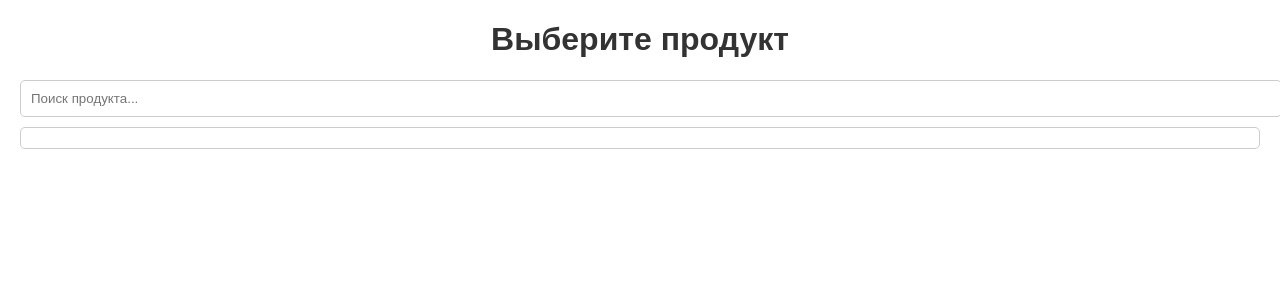
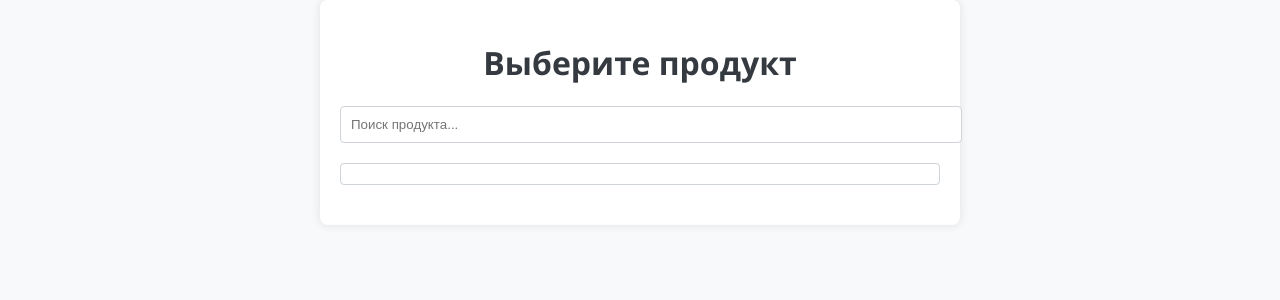
Before and after one commit to alsrnv/proj_n, a Python web app: template templates/products.html in a window 1280 px wide. Shown: the top 300 px of the page. Run offline with Jinja, Linux system fonts and the light colour scheme; the template is opened without the code that fills it, so the values that code supplies are empty; some libraries are stand-ins or nearby versions.

Commit message:
update web app view

```diff
--- a/templates/products.html
+++ b/templates/products.html
@@ -4,101 +4,111 @@
     <meta charset="UTF-8">
     <meta name="viewport" content="width=device-width, initial-scale=1.0">
     <title>Выбор продукта</title>
+    <script src="https://cdn.plot.ly/plotly-latest.min.js"></script>
     <style>
         body {
-            font-family: Arial, sans-serif;
-            margin: 20px;
+            font-family: 'Segoe UI', Tahoma, Geneva, Verdana, sans-serif;
+            margin: 0;
             padding: 0;
+            background-color: #f8f9fa;
+        }
+        .container {
+            padding: 20px;
+            max-width: 600px;
+            margin: auto;
+            background-color: #ffffff;
+            box-shadow: 0 0 10px rgba(0, 0, 0, 0.1);
+            border-radius: 8px;
         }
         h1 {
             text-align: center;
-            color: #333;
+            color: #343a40;
         }
-        #searchBox {
+        #search {
             width: 100%;
             padding: 10px;
-            margin-bottom: 10px;
-            border: 1px solid #ccc;
-            border-radius: 5px;
+            margin-bottom: 20px;
+            border: 1px solid #ced4da;
+            border-radius: 4px;
         }
-        #productList {
+        #product-list {
             max-height: 400px;
             overflow-y: auto;
-            border: 1px solid #ccc;
-            border-radius: 5px;
+            border: 1px solid #ced4da;
+            border-radius: 4px;
             padding: 10px;
+            background-color: #ffffff;
         }
         .product-item {
             padding: 10px;
-            margin-bottom: 5px;
-            border: 1px solid #ddd;
-            border-radius: 5px;
+            border-bottom: 1px solid #ddd;
             cursor: pointer;
-            transition: background-color 0.3s, border-color 0.3s;
         }
         .product-item:hover {
-            background-color: #f9f9f9;
-            border-color: #bbb;
+            background-color: #f8f9fa;
+        }
+        #graph-container {
+            margin-top: 20px;
         }
     </style>
 </head>
 <body>
+    <div class="container">
         <h1>Выберите продукт</h1>
-    <input type="text" id="searchBox" placeholder="Поиск продукта...">
-    <div id="productList"></div>
+        <input type="text" id="search" placeholder="Поиск продукта..." oninput="filterProducts()">
+        <div id="product-list"></div>
+        <div id="graph-container"></div>
+    </div>
 
     <script>
-        const products = [];
+        let products = [];
 
-        // Fetch products from the server
+        document.addEventListener("DOMContentLoaded", function() {
             fetch('/get_products')
                 .then(response => response.json())
                 .then(data => {
-                products.push(...data.products.sort());
+                    products = data.products;
                     displayProducts(products);
+                });
         });
 
         function displayProducts(products) {
-            const productList = document.getElementById('productList');
+            const productList = document.getElementById('product-list');
             productList.innerHTML = '';
-
             products.forEach(product => {
                 const div = document.createElement('div');
+                div.classList.add('product-item');
                 div.textContent = product;
-                div.classList.add('product-item');
-                div.addEventListener('click', () => selectProduct(product));
+                div.onclick = () => selectProduct(product);
                 productList.appendChild(div);
             });
         }
 
-        function selectProduct(product) {
+        function filterProducts() {
+            const searchValue = document.getElementById('search').value.toLowerCase();
+            const filteredProducts = products.filter(product => product.toLowerCase().includes(searchValue));
+            displayProducts(filteredProducts);
+        }
+
+        function selectProduct(productName) {
+            const userId = 106876290; // Здесь укажите ID пользователя из Telegram
             fetch('/product_selection', {
                 method: 'POST',
                 headers: {
-                    'Content-Type': 'application/json',
+                    'Content-Type': 'application/json'
                 },
-                body: JSON.stringify({ product_name: product, user_id: getUserID() }),
+                body: JSON.stringify({ product_name: productName, user_id: userId })
             })
             .then(response => response.json())
             .then(data => {
                 if (data.success) {
-                    alert('Продукт выбран');
+                    Plotly.newPlot('graph-container', JSON.parse(data.graph_json));
                 } else {
-                    alert('Ошибка при выборе продукта: ' + data.error);
+                    alert(data.error);
                 }
-            });
+            })
+            .catch(error => console.error('Error:', error));
         }
-
-        function getUserID() {
-            // Implement a function to retrieve the user ID
-            return 106876290;  // Example user ID
-        }
-
-        document.getElementById('searchBox').addEventListener('input', function() {
-            const searchTerm = this.value.toLowerCase();
-            const filteredProducts = products.filter(product => product.toLowerCase().includes(searchTerm));
-            displayProducts(filteredProducts);
-        });
     </script>
 </body>
 </html>
```
Also changed, not shown: telegram_bot.py (+22 -3 lines), webapp.py (+29 -12 lines). Lines whose indentation alone changed are shown as unchanged.
